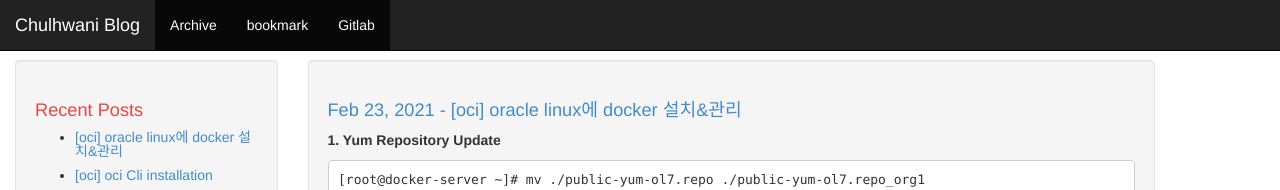
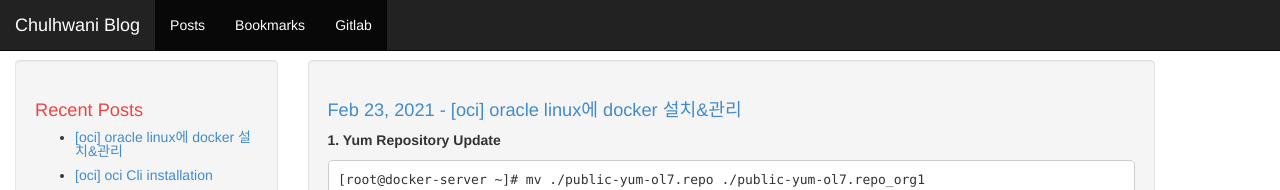
Before and after one commit to chulhwani/chulhwani.github.io, a Jekyll site: the page built from index.html, in a window 1280 px wide. Shown: the top 190 px of the page. Built offline with Jekyll 4.4.1, drawn with Linux system fonts in a browser that asks for light colours; the list of posts is cut into pages by our own code.

Commit message:
Update header.html

```diff
--- a/_includes/header.html
+++ b/_includes/header.html
@@ -29,8 +29,8 @@
               </div>
               <div class="collapse navbar-collapse" id="bs-example-navbar-collapse-1">
                 <ul class="nav navbar-nav">
-                    <li class="active"><a href="{{ site.baseurl }}/archive.html">Archive</a></li>
-                    <li class="active"><a href="{{ site.baseurl }}/bookmark_chwani_v1.html">bookmark</a></li>
+                    <li class="active"><a href="{{ site.baseurl }}/archive.html">Posts</a></li>
+                    <li class="active"><a href="{{ site.baseurl }}/bookmark_chwani_v1.html">Bookmarks</a></li>
                     <li class="active"><a href="https://github.com/chulhwani">Gitlab</a></li>
                 </ul>
               </div>
```
